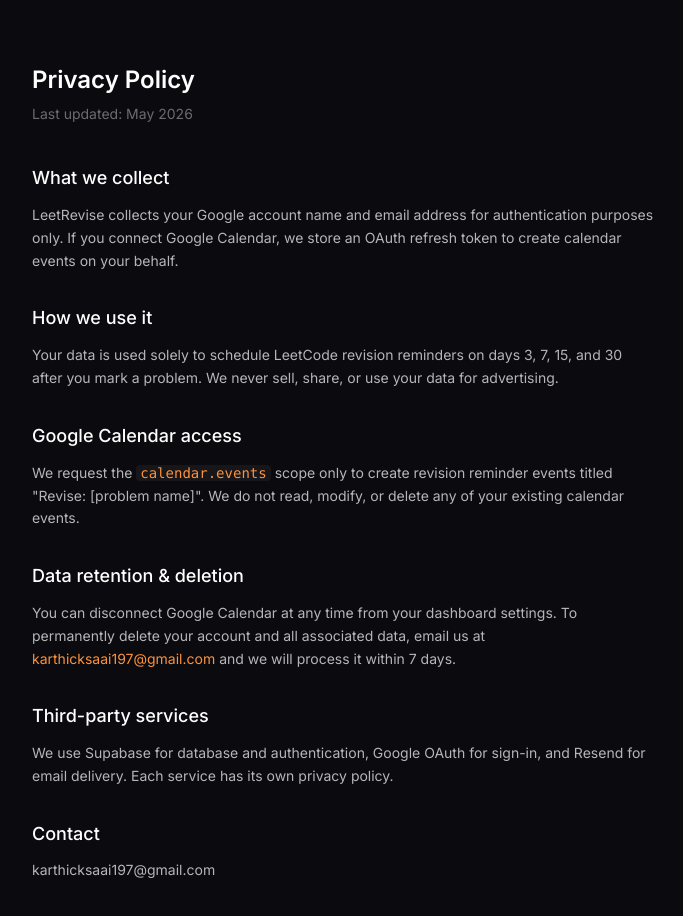
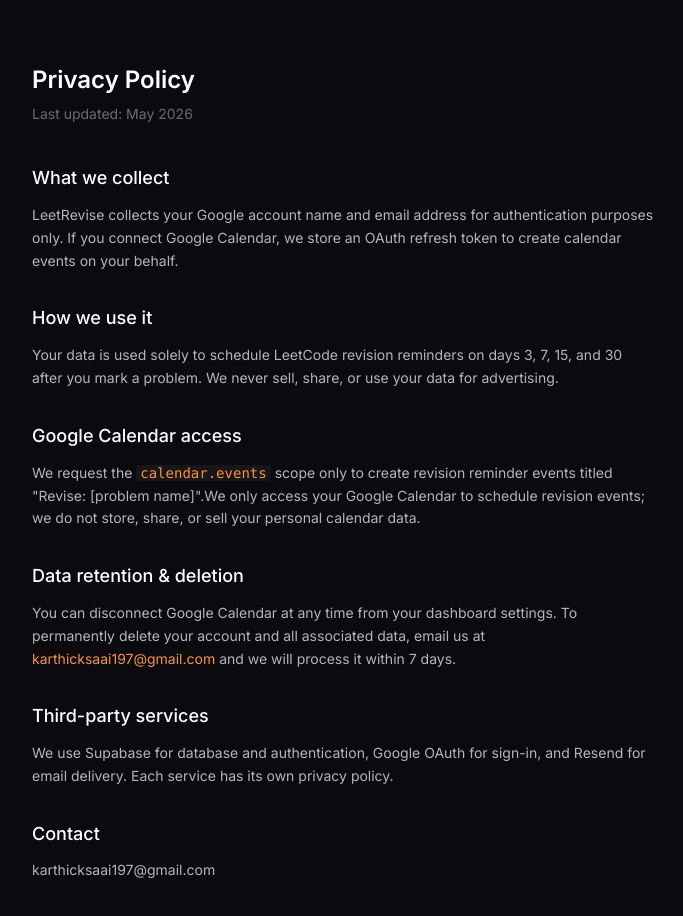
Before and after one commit to karthicksaai/LeetRevise, a Next.js app in the folder web/: page /privacy in a window 1280 px wide. Shown: the top 916 px of the page, without its empty margins (296-979 px from the left). Built offline with nearby package versions, Linux system fonts and the light colour scheme.

Commit message:
privacy policy updation

```diff
--- a/web/app/privacy/page.tsx
+++ b/web/app/privacy/page.tsx
@@ -16,7 +16,7 @@
 
       <section className="mb-8">
         <h2 className="text-white text-lg font-medium mb-3">Google Calendar access</h2>
-        <p className="text-sm leading-relaxed">We request the <code className="text-orange-400 bg-white/5 px-1 rounded">calendar.events</code> scope only to create revision reminder events titled "Revise: [problem name]". We do not read, modify, or delete any of your existing calendar events.</p>
+        <p className="text-sm leading-relaxed">We request the <code className="text-orange-400 bg-white/5 px-1 rounded">calendar.events</code> scope only to create revision reminder events titled "Revise: [problem name]".We only access your Google Calendar to schedule revision events; we do not store, share, or sell your personal calendar data.</p>
       </section>
 
       <section className="mb-8">
```
